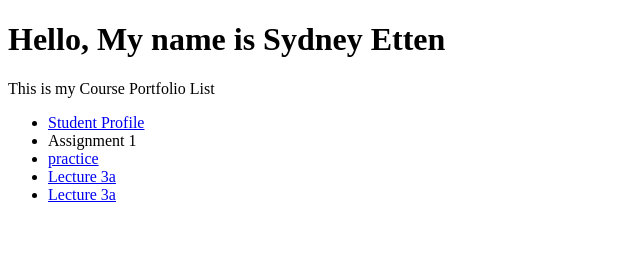
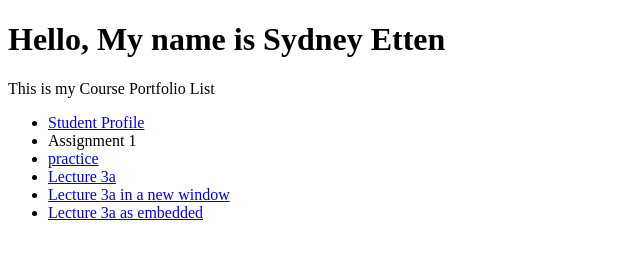
Before and after one commit to EttenSyd/CRP558, a plain HTML site: page docs/index.html in a window 1280 px wide. Shown: the whole page, without its empty margins (0-640 px from the left). Drawn offline with Linux system fonts and the light colour scheme.

Commit message:
Update index.html
edited code

```diff
--- a/docs/index.html
+++ b/docs/index.html
@@ -9,8 +9,10 @@
    <li>Assignment 1</li>
     <li><a href="practice.html">practice</a></li>
     <li><a href= "https://public.tableau.com/app/profile/sydney.etten/viz/Lecture_3a_SME/Dashboard1">Lecture 3a</a></li>
-    <li><a href= "https://public.tableau.com/app/profile/sydney.etten/viz/Lecture_3a_SME/Dashboard1" target="_blank">Lecture 3a</a></li>
-  </ul>
+    <li><a href= "https://public.tableau.com/app/profile/sydney.etten/viz/Lecture_3a_SME/Dashboard1" target="_blank">Lecture 3a in a new window</a></li>
+
+      <li><a href= "ex3a.html" target="_blank">Lecture 3a as embedded</a></li>
+</ul>
 
 
 </body>
```
